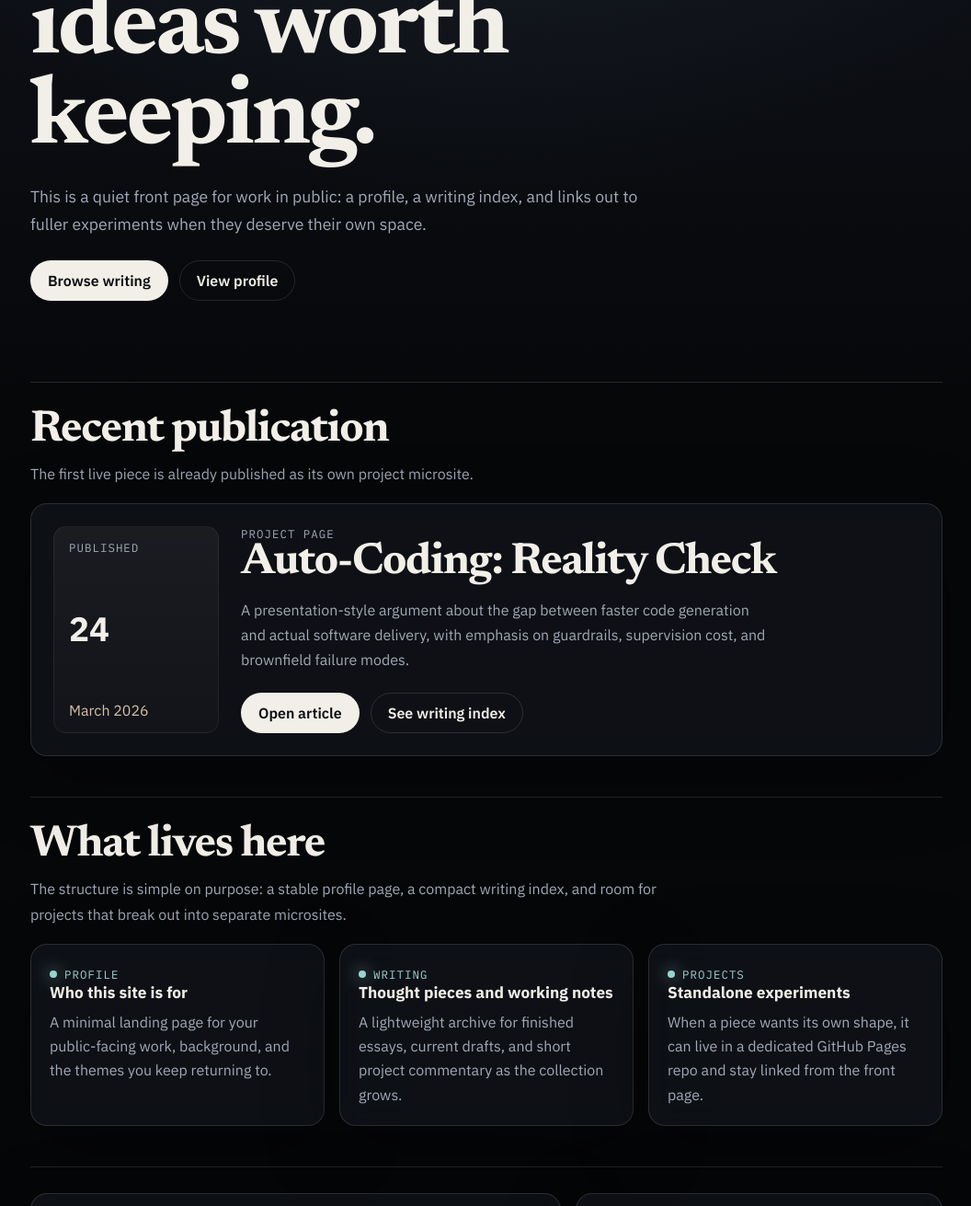
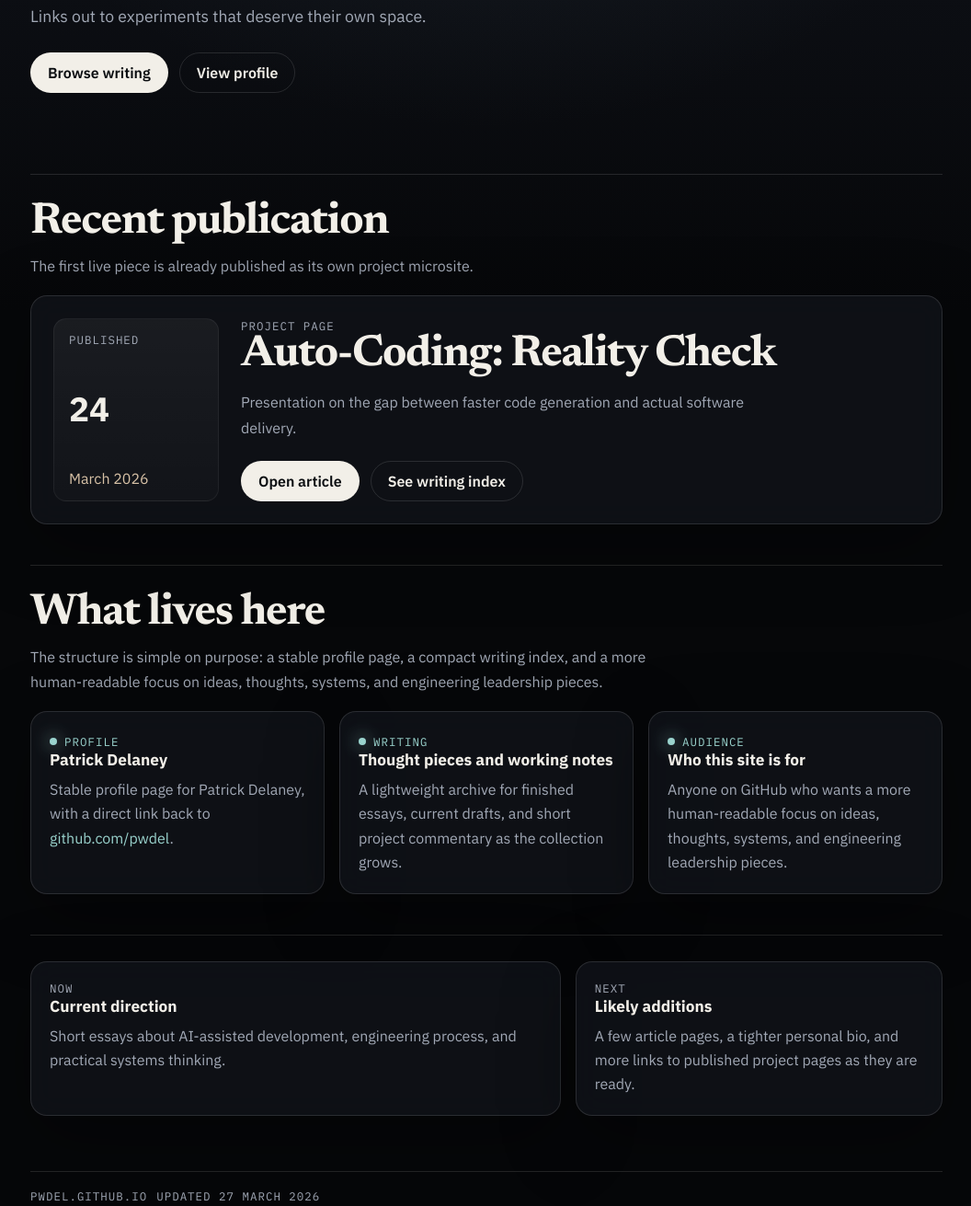
Before and after one commit to pwdel/pwdel.github.io, a plain HTML site: page index.html in a window 1280 px wide. Shown: the part 551-1862 px from the top of the page at 92% size, without its empty margins (111-1167 px from the left). Drawn offline with Linux system fonts and the light colour scheme.

Commit message:
Update site and profile copy

```diff
--- a/index.html
+++ b/index.html
@@ -24,10 +24,9 @@
     <main>
       <section class="hero">
         <p class="eyebrow">Main GitHub Pages Site</p>
-        <h1>Minimal notes on software, systems, and ideas worth keeping.</h1>
+        <h1>True wisdom is knowing you know nothing.</h1>
         <p class="hero-copy">
-          This is a quiet front page for work in public: a profile, a writing index, and links out to
-          fuller experiments when they deserve their own space.
+          Links out to experiments that deserve their own space.
         </p>
         <div class="hero-actions">
           <a class="button" href="/writing/">Browse writing</a>
@@ -51,8 +50,7 @@
             <div class="meta">Project page</div>
             <h3 class="feature-title">Auto-Coding: Reality Check</h3>
             <p class="feature-summary">
-              A presentation-style argument about the gap between faster code generation and actual
-              software delivery, with emphasis on guardrails, supervision cost, and brownfield failure modes.
+              Presentation on the gap between faster code generation and actual software delivery.
             </p>
             <div class="link-row">
               <a class="button" href="https://pwdel.github.io/auto-code-reality-check/">Open article</a>
@@ -65,13 +63,13 @@
       <section class="section">
         <div class="section-header">
           <h2 class="section-title">What lives here</h2>
-          <p class="section-copy">The structure is simple on purpose: a stable profile page, a compact writing index, and room for projects that break out into separate microsites.</p>
+          <p class="section-copy">The structure is simple on purpose: a stable profile page, a compact writing index, and a more human-readable focus on ideas, thoughts, systems, and engineering leadership pieces.</p>
         </div>
         <div class="card-grid">
           <article class="card">
             <div class="pill">Profile</div>
-            <h3>Who this site is for</h3>
-            <p>A minimal landing page for your public-facing work, background, and the themes you keep returning to.</p>
+            <h3>Patrick Delaney</h3>
+            <p>Stable profile page for Patrick Delaney, with a direct link back to <a class="text-link" href="https://github.com/pwdel">github.com/pwdel</a>.</p>
           </article>
           <article class="card">
             <div class="pill">Writing</div>
@@ -79,9 +77,9 @@
             <p>A lightweight archive for finished essays, current drafts, and short project commentary as the collection grows.</p>
           </article>
           <article class="card">
-            <div class="pill">Projects</div>
-            <h3>Standalone experiments</h3>
-            <p>When a piece wants its own shape, it can live in a dedicated GitHub Pages repo and stay linked from the front page.</p>
+            <div class="pill">Audience</div>
+            <h3>Who this site is for</h3>
+            <p>Anyone on GitHub who wants a more human-readable focus on ideas, thoughts, systems, and engineering leadership pieces.</p>
           </article>
         </div>
       </section>
@@ -103,7 +101,7 @@
     <footer class="footer">
       <div class="footer-note">
         <span>pwdel.github.io</span>
-        <span>Updated 25 March 2026</span>
+        <span>Updated 27 March 2026</span>
       </div>
     </footer>
   </div>
```
Also changed, not shown: profile/index.html (+5 -8 lines).
